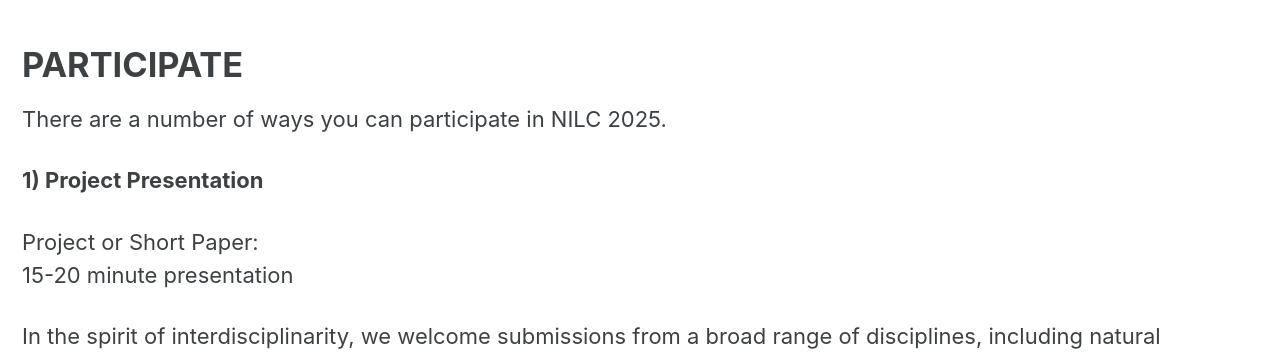
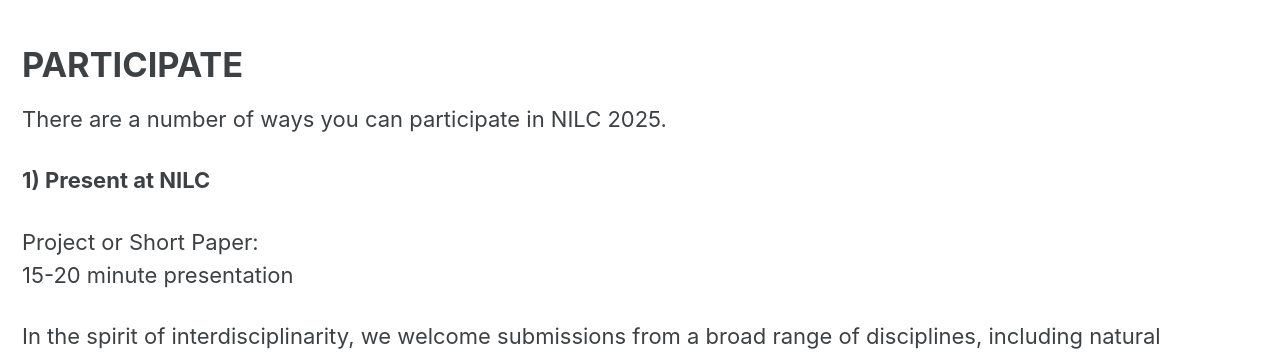
Before and after one commit to lookoutconference/lookoutconference.github.io, a Jekyll site: the page built from pages/participate.md, in a window 1280 px wide. Shown: the part 379-737 px from the top of the page. Built offline with Jekyll 4.4.1, drawn with Linux system fonts in a browser that asks for light colours; cached includes are drawn as plain includes; our own code applies the rules of GitHub Pages for plain Markdown files.

Commit message:
Update participate.md

```diff
--- a/pages/participate.md
+++ b/pages/participate.md
@@ -17,7 +17,7 @@
 
 There are a number of ways you can participate in NILC 2025\.
 
-**1\) Project Presentation**
+**1\) Present at NILC**
 
 Project or Short Paper:
 15-20 minute presentation
```
